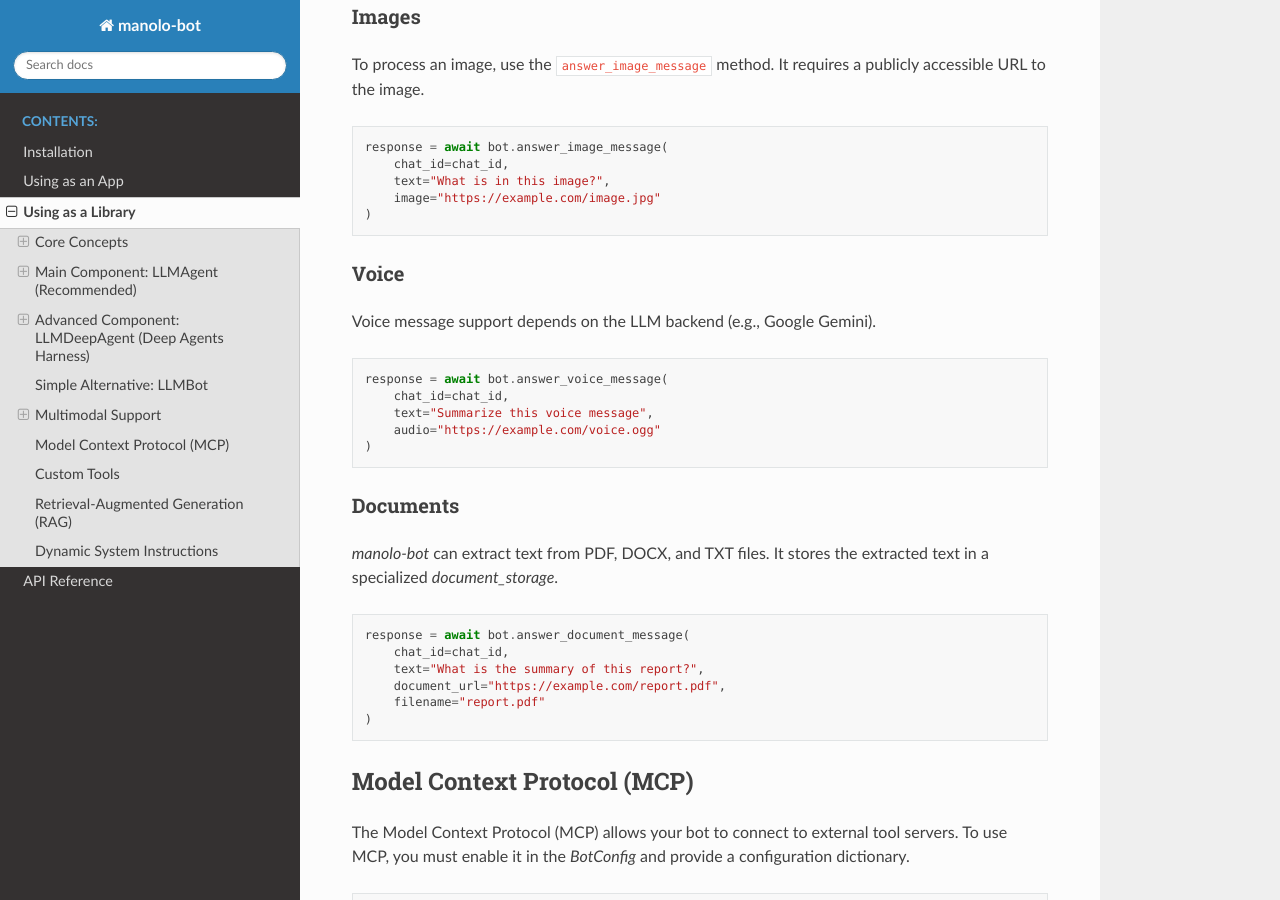
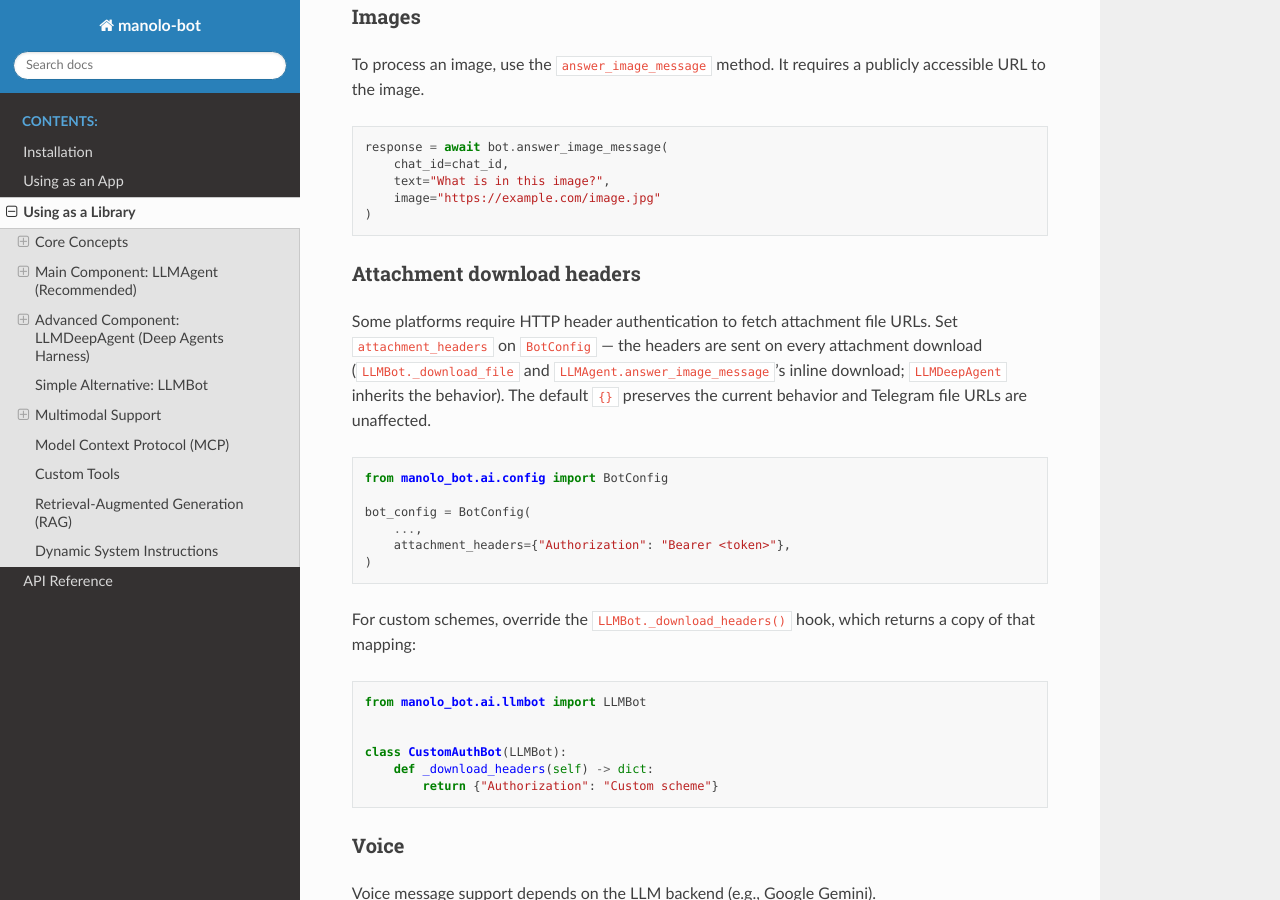
Before and after one commit to cccaballero/manolo_bot, a Sphinx documentation site: the page built from docs/source/usage_library.rst, in a window 1280 px wide and 900 px high, scrolled down 10666 px. Built offline with Sphinx 7.4.7 and the Read the Docs theme 3.1.0, drawn with Linux system fonts in a browser that asks for light colours.

Commit message:
Support header authentication for attachment downloads (#83) (#84)

```diff
--- a/docs/source/usage_library.rst
+++ b/docs/source/usage_library.rst
@@ -441,6 +441,31 @@ To process an image, use the ``answer_image_message`` method. It requires a publ
        image="https://example.com/image.jpg"
    )
 
+Attachment download headers
+~~~~~~~~~~~~~~~~~~~~~~~~~~~
+
+Some platforms require HTTP header authentication to fetch attachment file URLs. Set ``attachment_headers`` on ``BotConfig`` — the headers are sent on every attachment download (``LLMBot._download_file`` and ``LLMAgent.answer_image_message``'s inline download; ``LLMDeepAgent`` inherits the behavior). The default ``{}`` preserves the current behavior and Telegram file URLs are unaffected.
+
+.. code-block:: python
+
+   from manolo_bot.ai.config import BotConfig
+
+   bot_config = BotConfig(
+       ...,
+       attachment_headers={"Authorization": "Bearer <token>"},
+   )
+
+For custom schemes, override the ``LLMBot._download_headers()`` hook, which returns a copy of that mapping:
+
+.. code-block:: python
+
+   from manolo_bot.ai.llmbot import LLMBot
+
+
+   class CustomAuthBot(LLMBot):
+       def _download_headers(self) -> dict:
+           return {"Authorization": "Custom scheme"}
+
 Voice
 ~~~~~
 
```
Also changed, not shown: README.md (+36 -0 lines), 4 other files.
